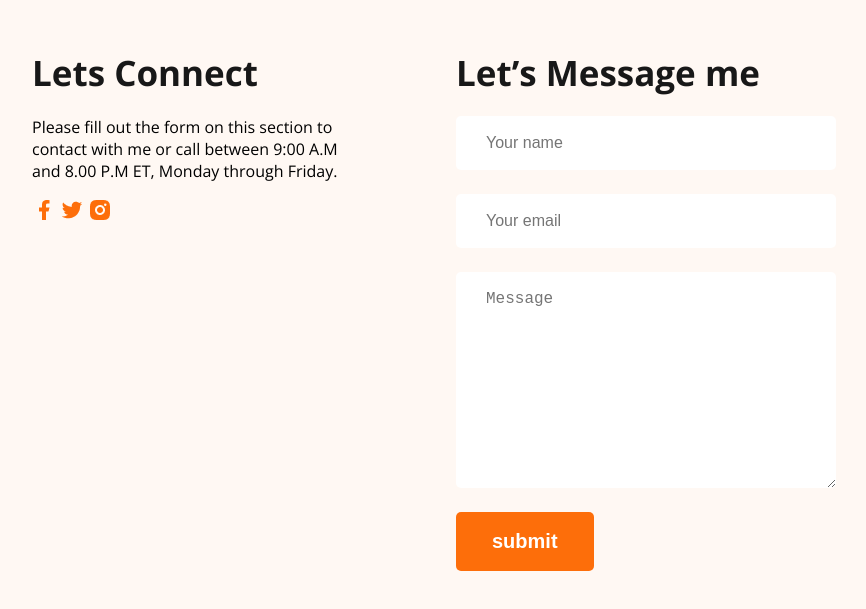
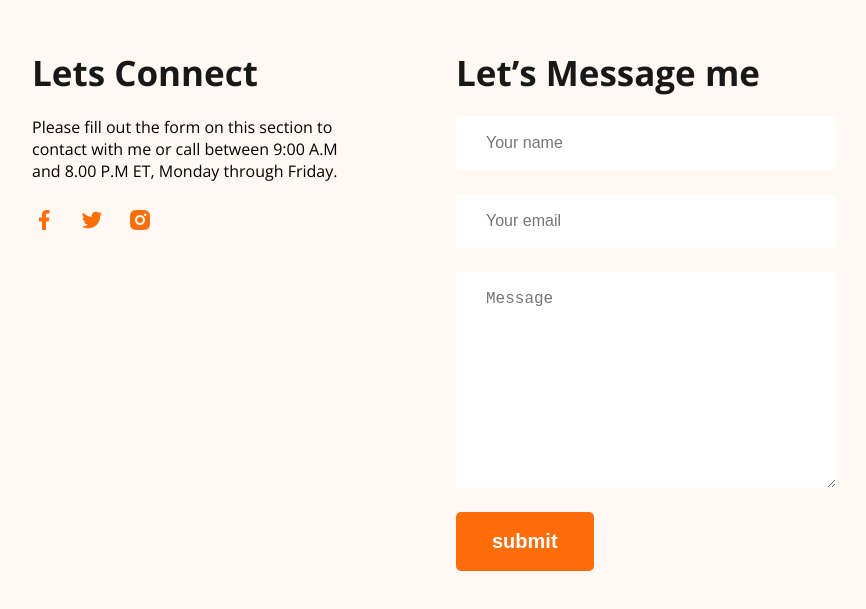
Before and after one commit to MDFAHAD721/web-dev-portfolio, a plain HTML site: page index.html in a window 1280 px wide. Shown: the part 3575-4184 px from the top of the page, without its empty margins (206-1072 px from the left). Drawn offline with nearby package versions, Linux system fonts and the light colour scheme.

Commit message:
added icon styles

```diff
--- a/index.html
+++ b/index.html
@@ -145,9 +145,9 @@
     <h3 class="footer-title common-section-headings">Lets Connect</h3>
     <p class="footer-description">Please fill out the form on this section to contact with me or call between 9:00 A.M and 8.00 P.M ET, Monday through Friday.</p>
     <div>
-    <a href=""><img src="images/icons/facebook.png" alt=""></a>
-    <a href=""><img src="images/icons/twitter.png" alt=""></a>
-    <a href=""><img src="images/icons/insta.png" alt=""></a>
+    <a href=""><img class="bottom-icons" src="images/icons/facebook.png" alt=""></a>
+    <a href=""><img class="bottom-icons" src="images/icons/twitter.png" alt=""></a>
+    <a href=""><img class="bottom-icons" src="images/icons/insta.png" alt=""></a>
     </div>
     </div>
     <div class="footer-column">
--- a/styles/portfolio.css
+++ b/styles/portfolio.css
@@ -234,3 +234,7 @@ textarea{
     padding: 18px 30px;
     margin-bottom: 24px;
 }
+.bottom-icons{
+    margin-top: 10px;
+    margin-right: 20px;
+}
```
